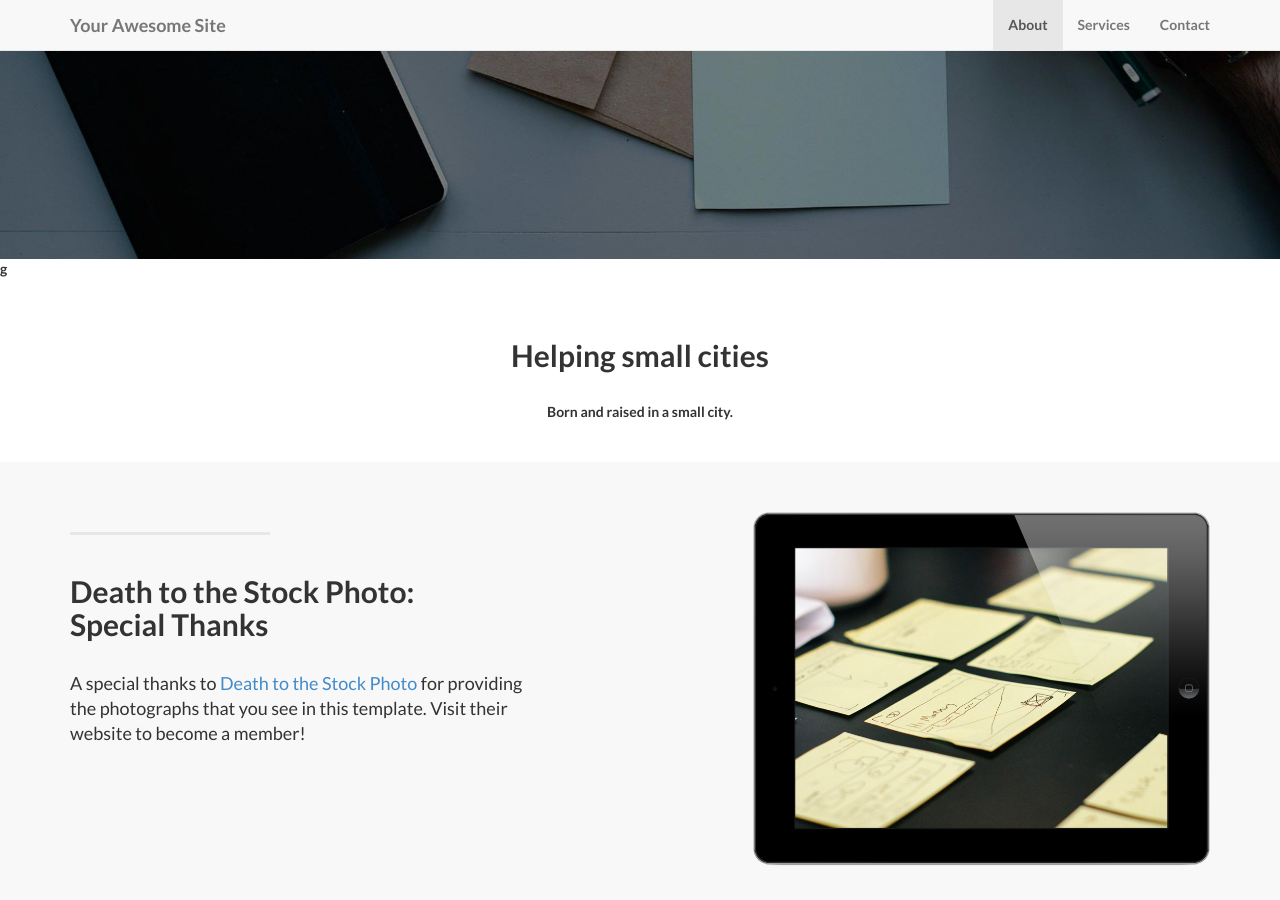
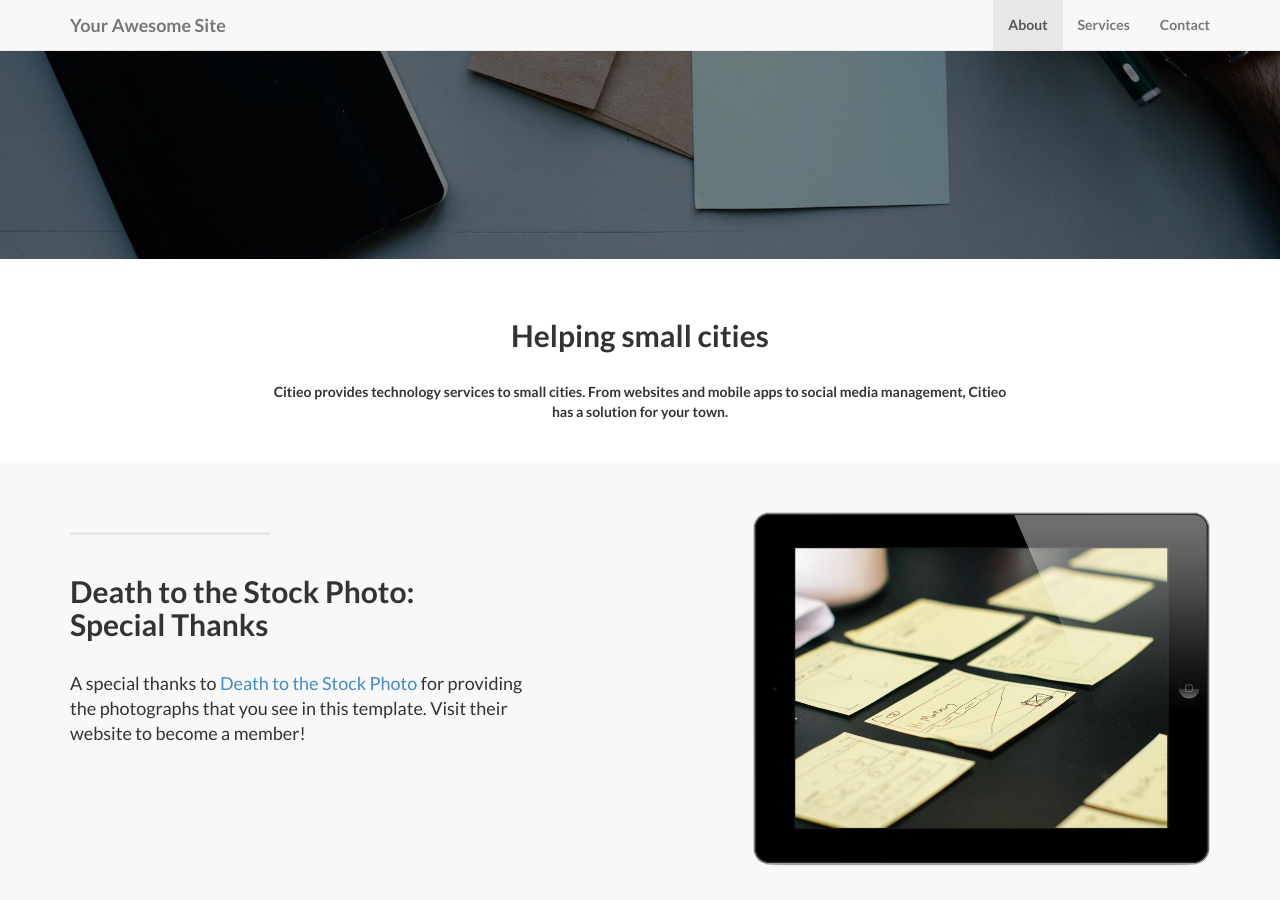
Before and after one commit to freehunter/citieo, a Jekyll site: the page built from index.md, in a window 1280 px wide and 900 px high, scrolled down 472 px. Built offline with Jekyll 4.4.1, drawn with Linux system fonts in a browser that asks for light colours; our own code applies the rules of GitHub Pages for plain Markdown files.

Commit message:
Update about.html

```diff
--- a/_includes/about.html
+++ b/_includes/about.html
@@ -1,11 +1,11 @@
-g    <!-- About Section -->
+    <!-- About Section -->
     <section id="about" class="container content-section text-center">
         <div class="row">
             <div class="col-lg-8 col-lg-offset-2">
               <br/><br/>
               <h2>Helping small cities</h2>
               <br/>
-                <p>Born and raised in a small city.<p>
+                <p>Citieo provides technology services to small cities. From websites and mobile apps to social media management, Citieo has a solution for your town.<p>
                 <br/>
               </div>
         </div>
```
